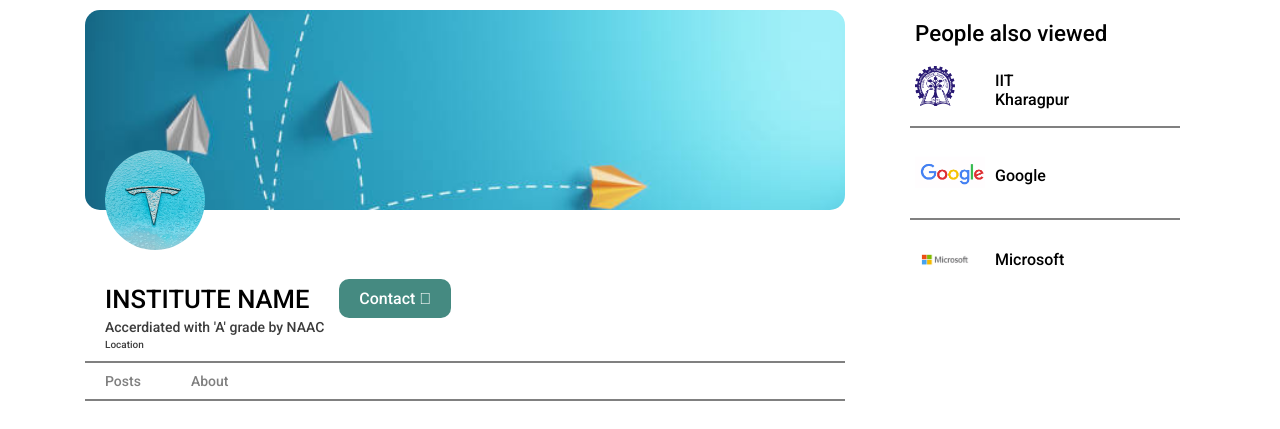
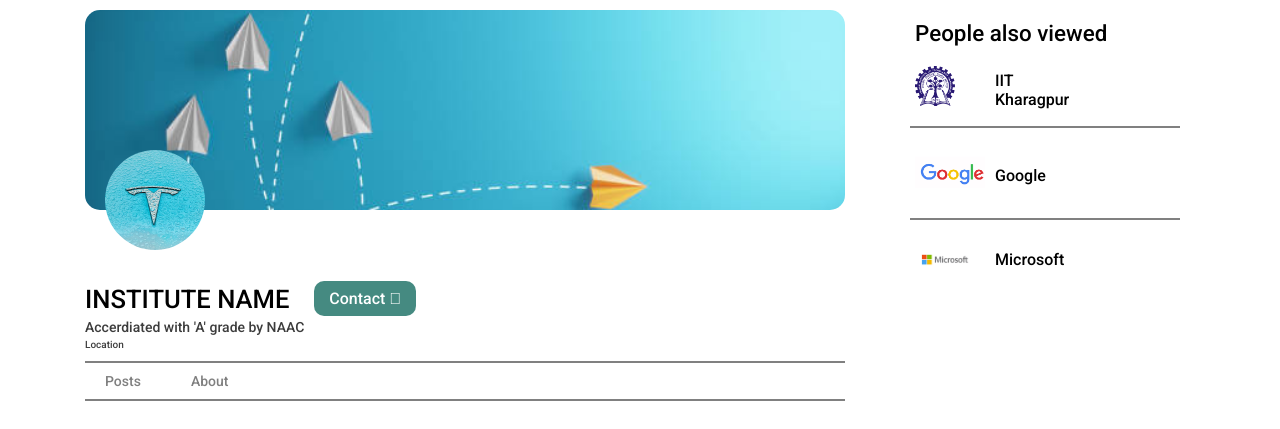
Before and after one commit to shreyansh-solanki/fullstackproject, a plain HTML site: page src/Pages/profile-page/InstituteProfile.html in a window 1280 px wide. Shown: the part 60-489 px from the top of the page. Drawn offline with nearby package versions, Linux system fonts and the light colour scheme; files whose address does not match are found by name.

Commit message:
fixes few change in institute profile page

```diff
--- a/src/Pages/profile-page/InstituteProfile.css
+++ b/src/Pages/profile-page/InstituteProfile.css
@@ -38,7 +38,6 @@
 
 .institute .institute-information {
   margin-top: 30px;
-  margin-left: 20px;
   width: 100%;
 }
 
@@ -67,7 +66,7 @@
 .institute .institute-contact-details {
   line-height: 30px;
   text-align: center;
-  margin-left: 30px;
+  margin-left: 25px;
   transition: transform 0.4s ease-in-out;
 }
 
@@ -76,7 +75,7 @@
   background-color: rgba(6, 99, 86, 0.747);
   width: 90px;
   height: 30px;
-  padding: 10px 20px;
+  padding: 8px 15px;
   border-radius: 10px;
 }
 .institute-contact-details:hover {
```
